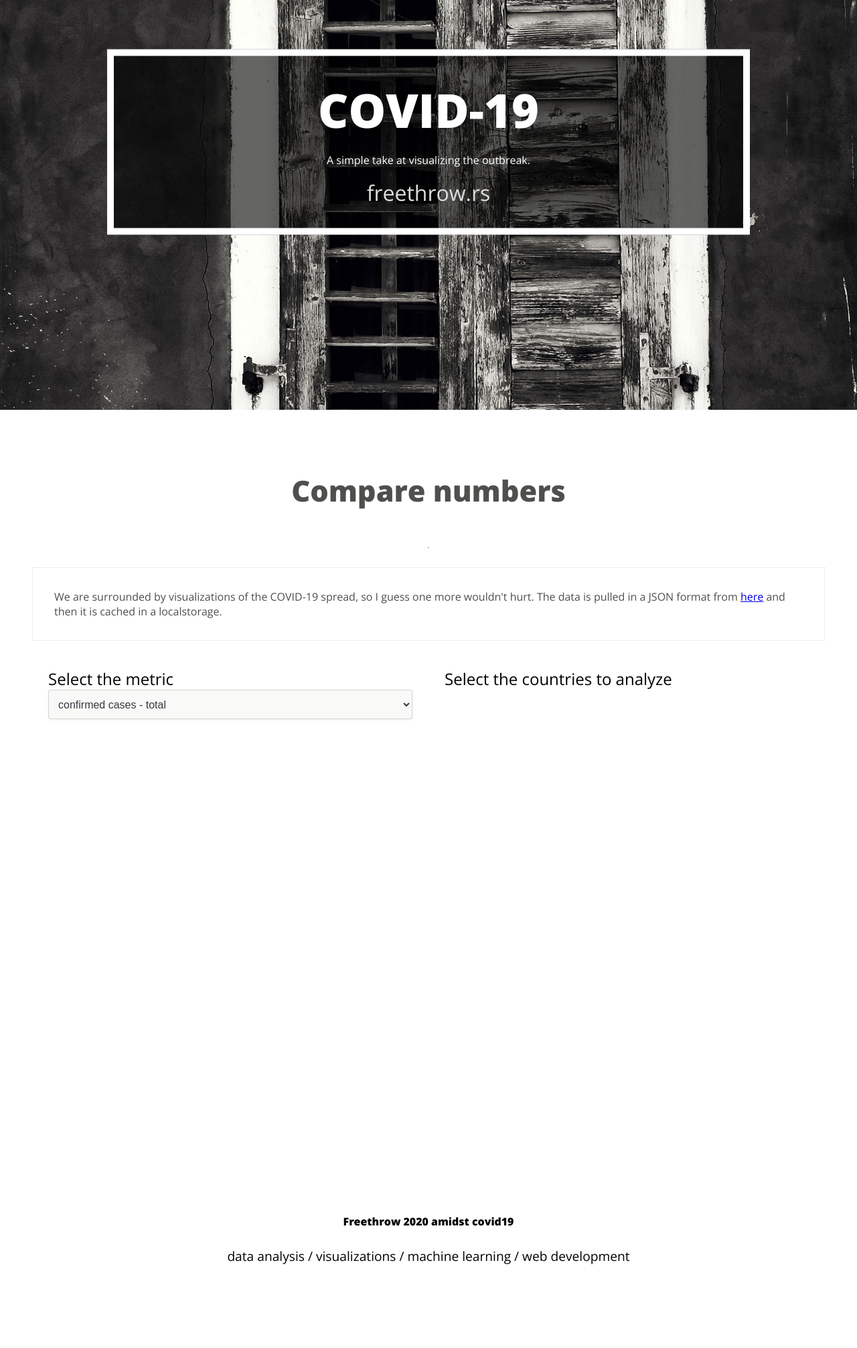
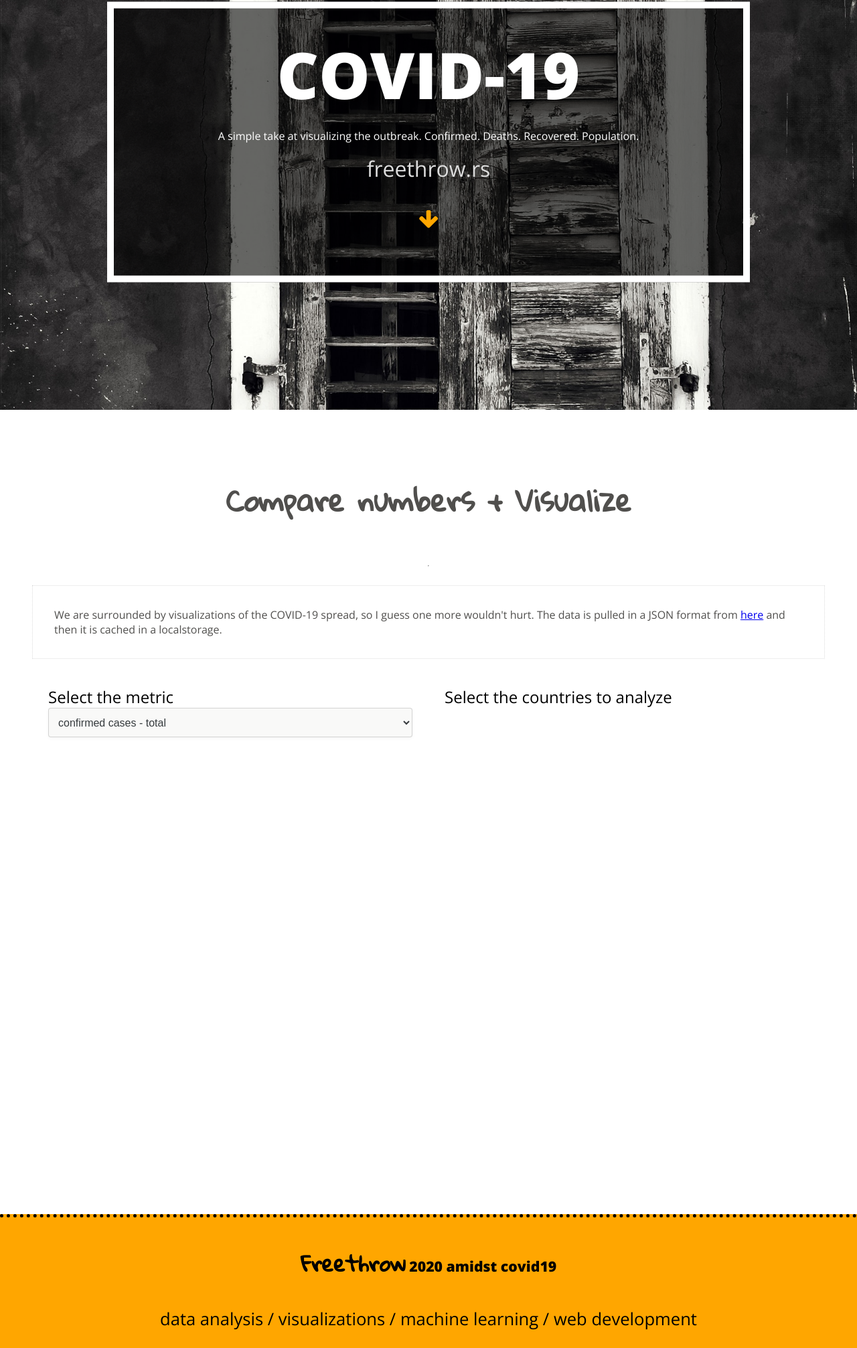
Before and after one commit to freethrow/coid19, a plain HTML site: page index.html in a window 1280 px wide. Shown: the part 188-2201 px from the top of the page at 67% size. Before the commit the page ends 2096 px from the top, so only its background shows below. Drawn offline with nearby package versions, Linux system fonts and the light colour scheme.

Commit message:
design n stuff

```diff
--- a/index.html
+++ b/index.html
@@ -8,6 +8,8 @@
       href="https://fonts.googleapis.com/css?family=Open+Sans:400,800&display=swap&subset=latin-ext"
       rel="stylesheet"
     />
+    <link href="https://fonts.googleapis.com/css?family=Gloria+Hallelujah&display=swap" rel="stylesheet">
+
     <link
       rel="stylesheet"
       href="https://stackpath.bootstrapcdn.com/font-awesome/4.7.0/css/font-awesome.min.css"
@@ -19,11 +21,12 @@
     <div class="banner-img"></div>
     <div class="banner-txt">
       <h1>Covid-19</h1>
-      <p>A simple take at visualizing the outbreak.</p>
+      <p>A simple take at visualizing the outbreak. Confirmed. Deaths. Recovered. Population.</p>
       <a href="http://www.freethrow.rs">freethrow.rs</a>
+      <p class="arrow"><a href="#viz"><i class="fa fa-arrow-down"></i></a></p>
     </div>
-    <div class="visualization">
-      <h3>Compare numbers</h3>
+    <div class="visualization" id="viz">
+      <h3>Compare numbers + Visualize</h3>
       <hr />
       <p>
         We are surrounded by visualizations of the COVID-19 spread, so I guess
@@ -56,7 +59,7 @@
     </div>
     <footer>
       <div class="container">
-      <h5>Freethrow 2020 amidst covid19</h5>
+      <h5><a href="http://www.freethrow.rs">Freethrow</a> 2020 amidst covid19</h5>
       <p>
         data analysis / visualizations / machine learning / web development
       </p>
--- a/style.css
+++ b/style.css
@@ -8,11 +8,12 @@ body {
   padding: 0;
   font-family: "Open Sans", sans-serif;
   height: 100%;
+  scroll-behavior: smooth;
 }
 
 h1 {
   margin: 0;
-  font-size: 70px;
+  font-size: 6em;
   text-transform: uppercase;
   color: #fff;
 }
@@ -20,6 +21,7 @@ h1 {
 h3 {
   color: #504f4d;
   font-size: 1.8em;
+  font-family: "Gloria Hallelujah", cursive;
 }
 
 .visualization > p {
@@ -139,9 +141,31 @@ footer {
   display: flex;
   justify-content: center;
   align-items: center;
-  font-size: 1.2rem;
+  font-size: 1.6rem;
   flex-direction: column;
   text-align: center;
+  background-color: #ffa600;
+  border-top: 5px dotted black;
+}
+footer h5 a {
+  text-decoration: none;
+  color: inherit;
+  font-size: 1.5em;
+  font-family: "Gloria Hallelujah", cursive;
+}
+
+footer h5 a:hover {
+  text-decoration: none;
+  color: #fff;
+}
+
+.arrow {
+  font-size: 2rem;
+  color: #ffa600;
+}
+
+.arrow a {
+  color: #ffa600;
 }
 
 /* select pure styles */
```
